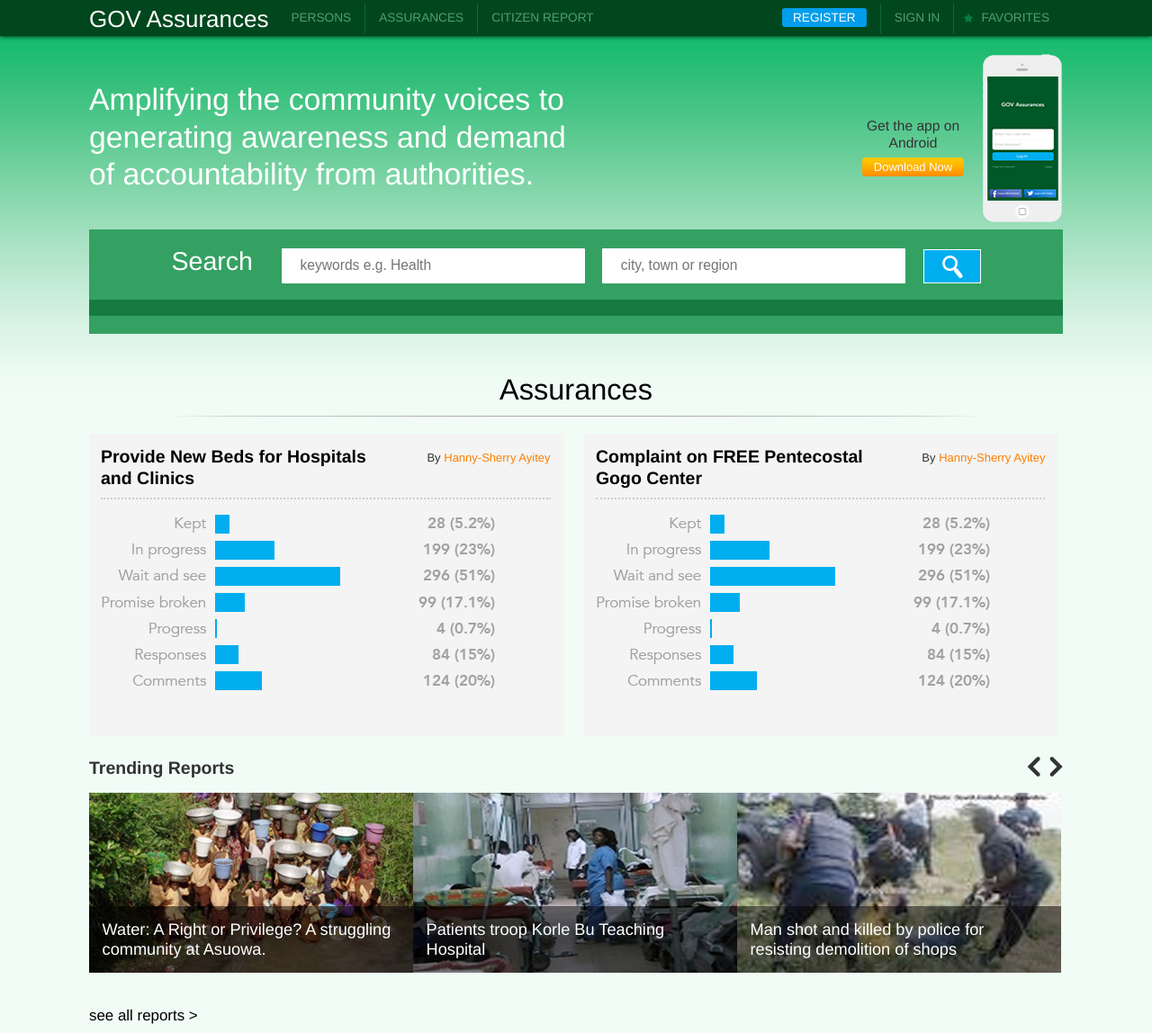
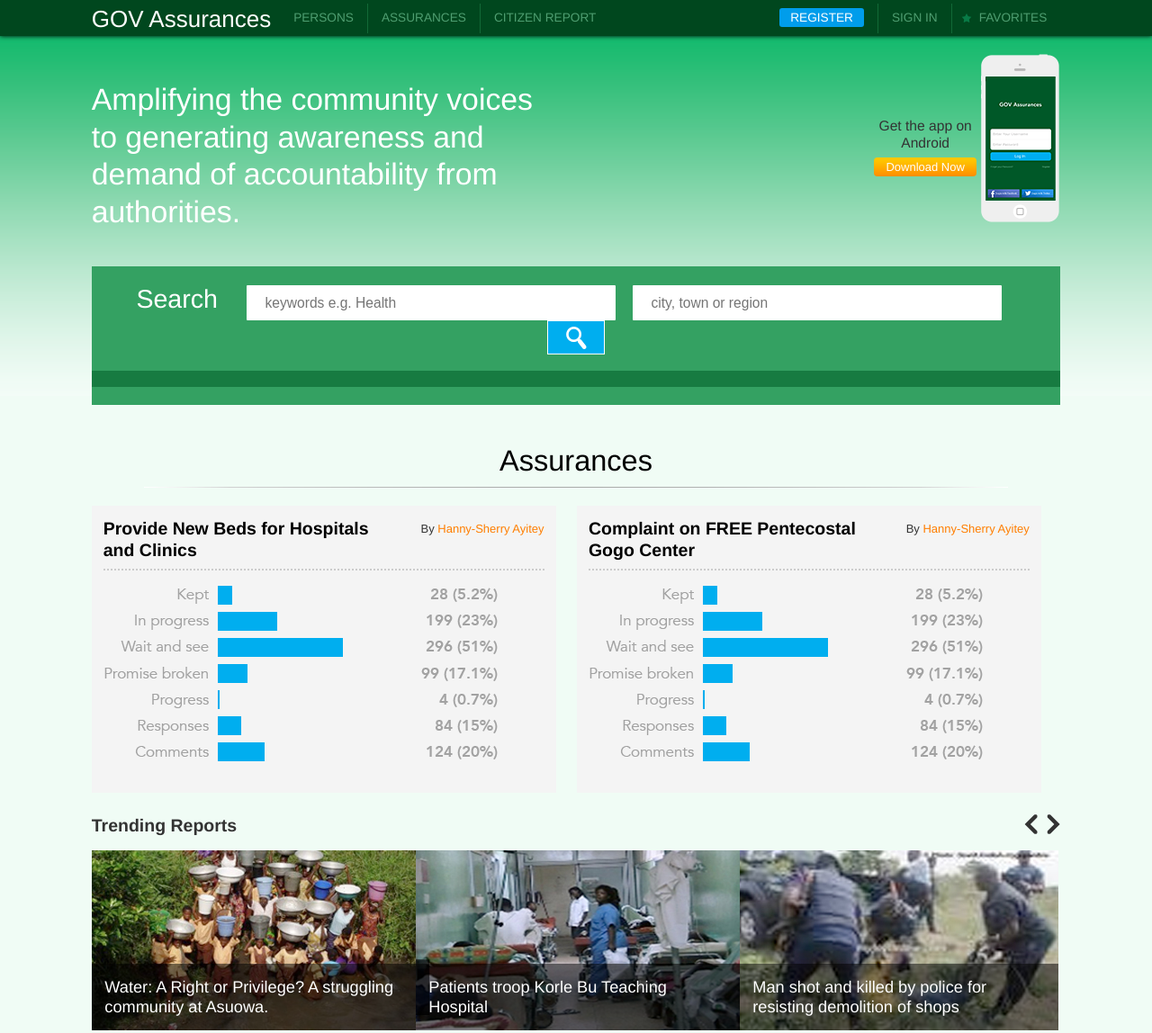
Before and after one commit to Dzidudu/GOV, a plain HTML site: page index.html in a window 1280 px wide. Shown: the top 1148 px of the page at 90% size. Drawn offline with Linux system fonts and the light colour scheme.

Commit message:
Update layout.css

```diff
--- a/css/layout.css
+++ b/css/layout.css
@@ -41,10 +41,10 @@ ul#accountNav{float:right;}
 #global{margin-top:40px !important;min-height:800px;padding:10px 0 0;background:url(../images/global-bg.png) repeat-x;}
 #footerWrap{border-top:.35em solid #34a162;background:#8fd1ab;color:#34a162;padding:2.5em 0 1em;font-size:1.1em;}
 #SloganContainer{float:left;width:49%;color:#fff;font-size:2.6em;padding:40px 0;}
-.appDownload{float:right;padding:10px 0 0;width:28.5%;}
+.appDownload{float:right;padding:10px 0 0;}
 #appDiv{float:right;text-align:center;width:50%;height:15em;overflow:hidden;}
 .appDownloadoff{float:right;padding:0 0 8px;width:20%;}
-.appDownload img{float:right;width:29%;height:188px;}
+.appDownload img{float:right;height:188px;}
 .appDownload a.downloadAPP{position:relative;background:url(../images/dld-btn.png) repeat-x;color:#fff;padding:3px 13px;border-radius:4px;right:0;top:80px;}
 .appDownloadoff a.downloadAPP{float:right;background:url(../images/dld-btn.png) repeat-x;color:#fff;padding:3px 13px;border-radius:4px;}
 #reportLink:hover{text-decoration:none;background:#00471e}
@@ -55,12 +55,12 @@ ul#accountNav{float:right;}
 .stabsContainer{background:#34a162;min-height:20px;}
 #searchBarForm{padding:1.4em;text-align:center;}
 #searchBarForm label{color:#fff;font-size:2.2em;margin:.1em 1em 0 0;}
-#searchBarForm input.searchpanel-input{width:20em;border:none;border-radius:1px;font-size:1.2em;height:1.9em;padding:.3em .3em .3em 1.3em;margin:0 1em 0 0;}
+#searchBarForm input.searchpanel-input{width:20%;border:none;border-radius:1px;font-size:1.2em;height:1.9em;padding:.3em .3em .3em 1.3em;margin:0 1em 0 0;}
 #searchBarForm button{background:url(../images/searchbtn.png) no-repeat;width:64px;height:38px;text-indent:-9999px;}
 #footerWrap #footTop{margin:0 0 3em;overflow:hidden;}
 #footTop ul{margin:0 3em 0 0;width:17.8em;}
 #footTop li{padding:.2em 0;}
-#footTop .section{float:left;}
+#footTop .section{float:left;width:25%;}
 #footTop h3{text-transform:uppercase;color:#065025;}
 #footerWrap .govpost{float:left;border-radius:.3em;background:#72bc91;color:#065025;font-weight:bold;margin:1em 0 0;padding:5px 10px;transition:background-color .2s ease-in-out 0s;}
 #footerWrap .govpost:hover{background:#34A162;text-decoration:none;}
@@ -78,11 +78,11 @@ ul#accountNav{float:right;}
 .privacy li{float:left;border-right:1px solid #34a162;margin:0 8px 0 0;padding:0 8px 0 0;}
 .privacy p.copyright{padding:1em 0 0;}
 .no-m{margin-right:0 !important;}
-.featBIG{width:38.5em;height:23.8em;padding:1em;background:#f4f4f4;float:left;margin:0 1.8em 1.8em 0;}
+.featBIG{width:45.5%;height:auto;padding:1em;background:#f4f4f4;float:left;margin:0 1.8em 1.8em 0;}
 .featBIG span.assurance-meta{border-bottom:2px dotted #ccc;display:inline-table;}
 .featBIG h2.bigTitle a{color:#000 !important;}
-.featBIG h2.bigTitle{float:left;width:17em;margin:0 .75em .5em 0;}
-span.assurance-meta span{display:inline-table;float:right;width:11.8em;text-align:right;margin:.4em 0 0;}
+.featBIG h2.bigTitle{float:left;width:66%;margin:0 .75em .5em 0;}
+span.assurance-meta span{display:inline-table;float:right;width:30%;text-align:right;margin:.4em 0 0;}
 #featContainer{overflow:hidden;}
 #featContainer a{color:#ff7e00;}
 .pageContent{background:#fff;padding:20px 10px 40px;min-height:800px;}
@@ -260,7 +260,7 @@ a.all-Link{position:absolute;bottom:0;left:0;color:#000;font-size:1.3em;}
 #lista1{height:23em;margin:0 auto 2em;}
 #lista1 h2{display:inline-block;}
 #lista1 ul{padding:0;margin:0;}
-#lista1 .als-item{margin:0px;min-height:200px;min-width:360px;background:#f00;}
+#lista1 .als-item{margin:0px;min-height:200px;min-width:360px;background:#eee;float:left;}
 #lista1 .als-item img{position:absolute;display:block;vertical-align:middle;}
 #lista1 .als-item span{position:absolute;display:block;background-color:rgba(0,0,0,0.5);bottom:0;color:#fff;padding:.8em;font-size:1.4em;}
 #alsNav{width:45px;height:25px;position:absolute;right:0;top:0;}
@@ -275,17 +275,34 @@ a.all-Link{position:absolute;bottom:0;left:0;color:#000;font-size:1.3em;}
 .reportform textarea{width:35%;height:20%;border:1px solid #ddd;padding:.4em;color:#aaa;resize:none;}
 .reportform button{margin-left:13.5em !important;}
 /* Mobile Layout: 480px and below. */
-.gridContainer{margin-left:auto;margin-right:auto;width:87.36%;padding-left:1.82%;padding-right:1.82%;}
+.gridContainer{margin-left:auto;margin-right:auto;width:90%;padding-left:1.82%;padding-right:1.82%;}
 #Container{clear:both;float:left;margin-left:0;width:100%;display:block;}
 /* Tablet Layout: 481px to 768px. Inherits styles from: Mobile Layout. */
-@media only screen and (min-width: 480px) {
-.gridContainer{width:95.675%;padding-left:1.1625%;padding-right:1.1625%;}
+@media screen and (min-width: 480px) and (max-width: 767px) {
+.gridContainer{padding-left:0.6%;padding-right:0.6%;width:94% !important;}
 #Container{clear:both;float:left;margin-left:0;width:100%;display:block;}
 }
 /* Desktop Layout: 769px to a max of 1082px.  Inherits styles from: Mobile Layout and Tablet Layout. */
-@media only screen and (min-width: 769px) {
+@media screen and (max-width: 768px) and (max-width: 991px){
 .gridContainer{width:88.2%;max-width:1082px;padding-left:0.9%;padding-right:0.9%;margin:auto;}
 #Container{clear:both;float:left;margin-left:0;width:100%;display:block;}
+#searchBarForm input.searchpanel-input{width:24%;}
+#global{margin-top:80px !important;}
+.featBIG{width:44.6%;}
+}
+@media (min-width: 992px) and (max-width: 1199px){
+.gridContainer{width:90.5%;}
+#global{margin-top:40px !important;}
+#searchBarForm input.searchpanel-input{width:34%;}
+.featBIG{width:45.5%;}
+#lista1 li.als-item{width:34.1em !important;}
+#lista1 li.als-item img{}
+}
+@media (min-width: 1200px) {
+.gridContainer{width:1076.5px;}
+#Container{clear:both;float:left;margin-left:0;width:100%;display:block;}
+#searchBarForm input.searchpanel-input{width:37%;}
+#global{margin-top:40px !important;}
 }
 /****Lightbox****/
 .mfp-close{
```
